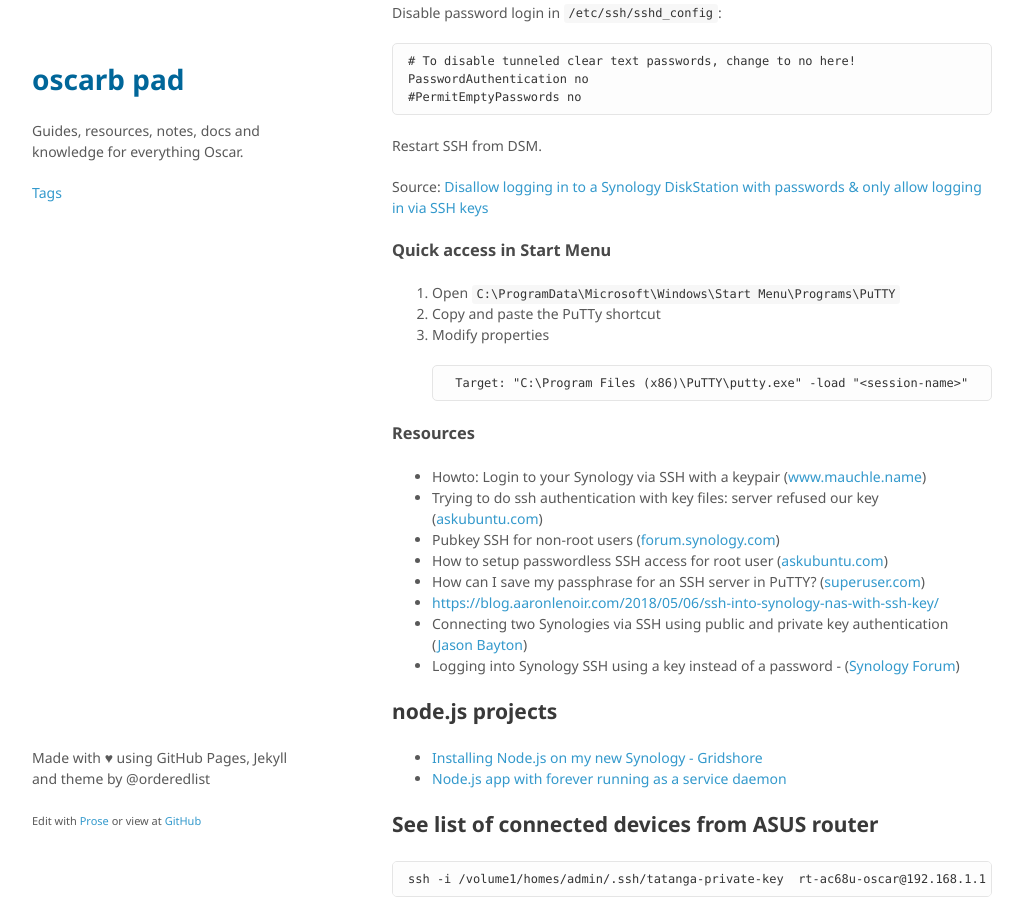
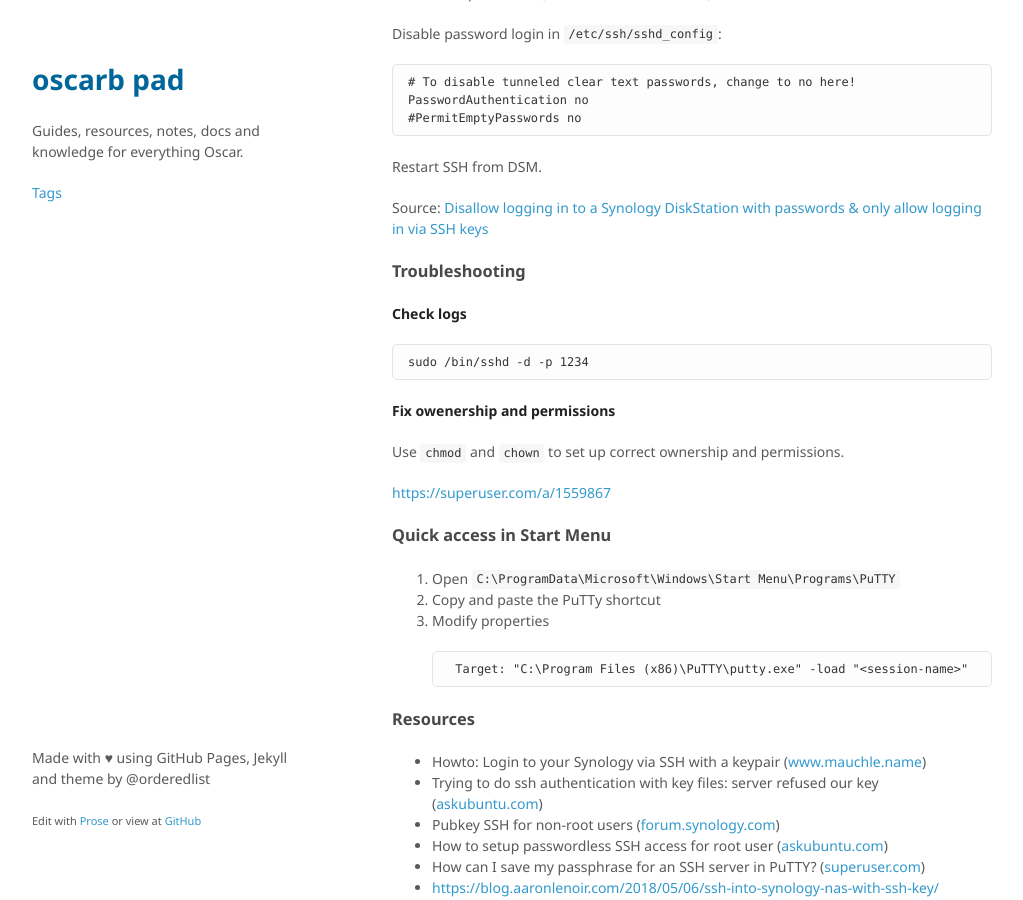
Before and after one commit to oscarb/pad, a Jekyll site: the page built from _docs/ds713.md, in a window 1280 px wide and 900 px high, scrolled down 6500 px. Shown: the whole window, without its empty margins (128-1151 px from the left). Built offline with Jekyll 4.4.1, drawn with Linux system fonts in a browser that asks for light colours; some web fonts are replaced.

Commit message:
Update ds713.md

````diff
--- a/_docs/ds713.md
+++ b/_docs/ds713.md
@@ -249,6 +249,19 @@ PasswordAuthentication no
 Restart SSH from DSM.
 
 Source: [Disallow logging in to a Synology DiskStation with passwords & only allow logging in via SSH keys](https://chainsawonatireswing.com/2012/01/23/disallow-logging-in-to-a-synology-diskstation-with-passwords-only-allow-logging-in-via-ssh-keys/)
+
+### Troubleshooting
+
+**Check logs**
+```
+sudo /bin/sshd -d -p 1234
+```
+
+**Fix owenership and permissions**
+
+Use `chmod` and `chown` to set up correct ownership and permissions.
+
+https://superuser.com/a/1559867
 
 ### Quick access in Start Menu
 
````
